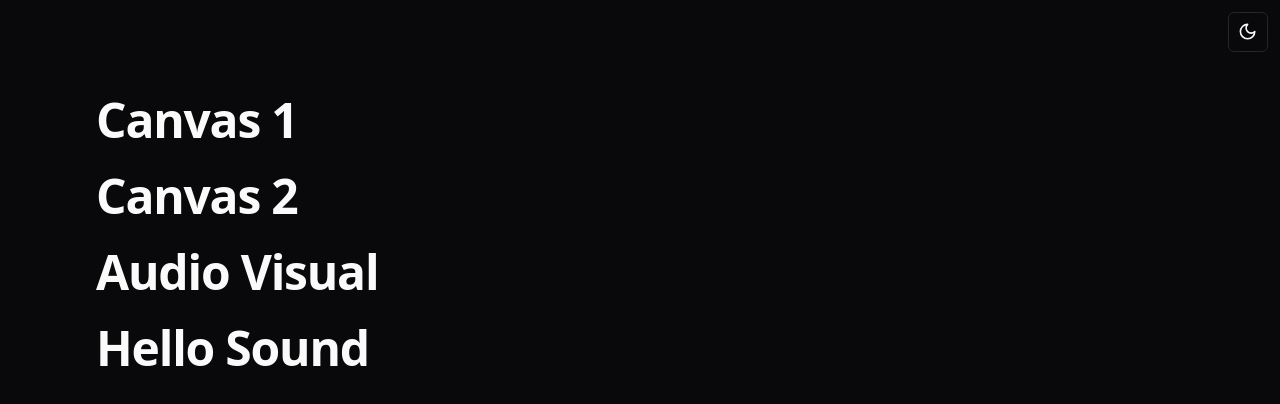
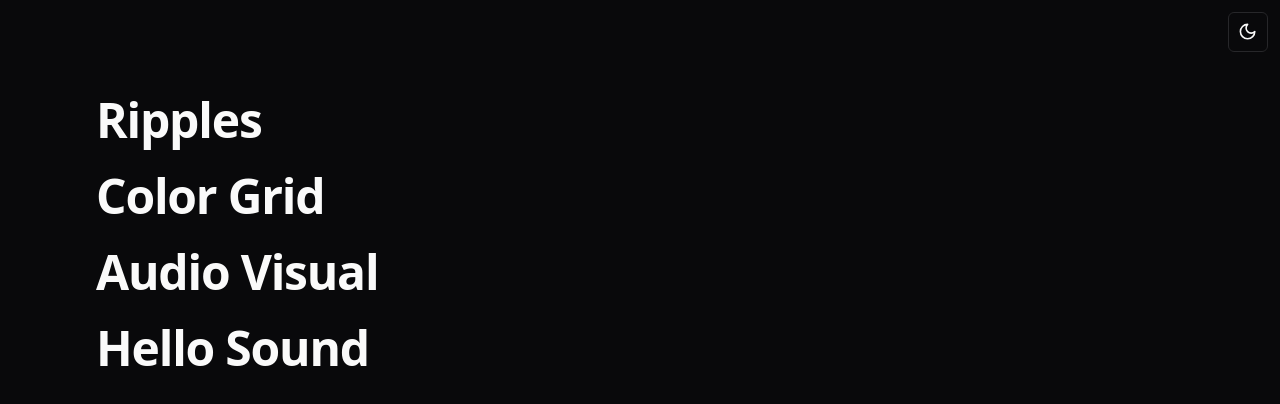
Before and after one commit to forrestwilkins/portfolio, a React (Vite) app: page / in a window 1280 px wide. Shown: the top 404 px of the page. Built offline with nearby package versions, Linux system fonts and the light colour scheme.

Commit message:
feat: rename canvas pages

```diff
--- a/src/pages/home-page.tsx
+++ b/src/pages/home-page.tsx
@@ -6,19 +6,19 @@ const HomePage = () => {
   return (
     <div className="flex flex-col gap-7">
       <Link
-        to="/canvas-1"
+        to="/ripples"
         state={{ rhizome: true, prev: location.pathname }}
         className="scroll-m-20 text-4xl font-extrabold tracking-tight lg:text-5xl"
       >
-        Canvas 1
+        Ripples
       </Link>
 
       <Link
-        to="/canvas-2"
+        to="/color-grid"
         state={{ rhizome: true, prev: location.pathname }}
         className="scroll-m-20 text-4xl font-extrabold tracking-tight lg:text-5xl"
       >
-        Canvas 2
+        Color Grid
       </Link>
 
       <Link
```
Also changed, not shown: src/routes/app.router.tsx (+6 -6 lines), src/pages/color-grid.tsx (renamed from src/pages/canvas-one.tsx), src/pages/ripples.tsx (renamed from src/pages/canvas-two.tsx).
